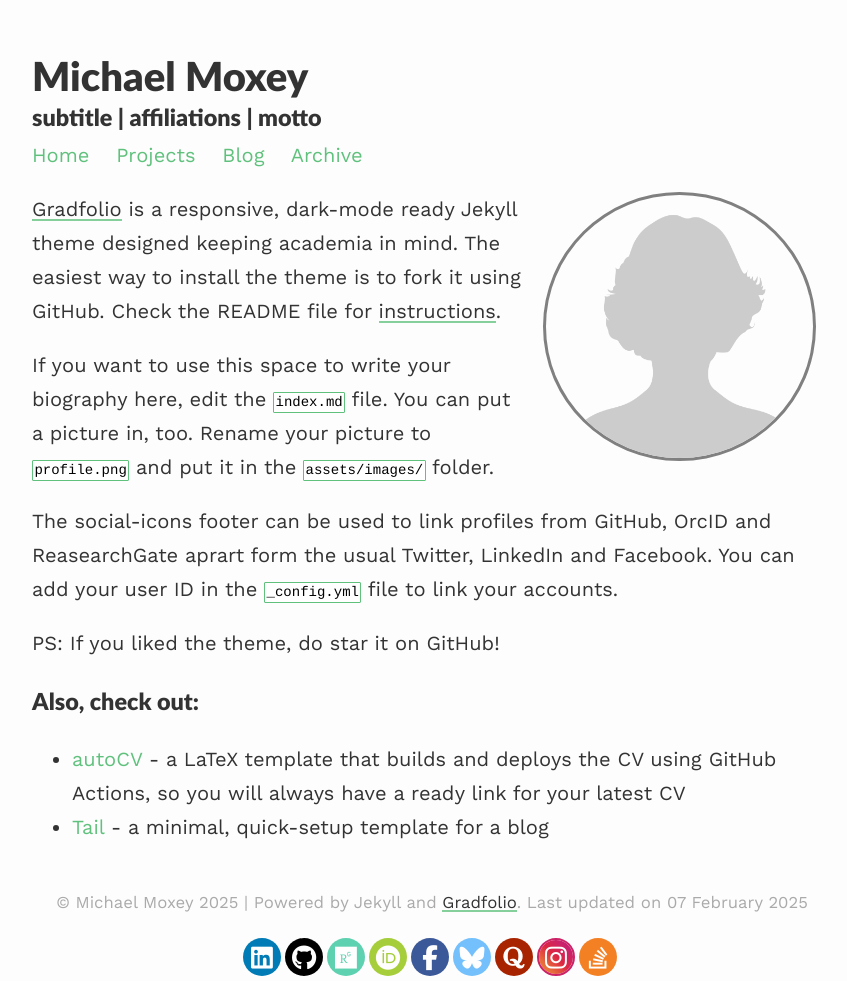
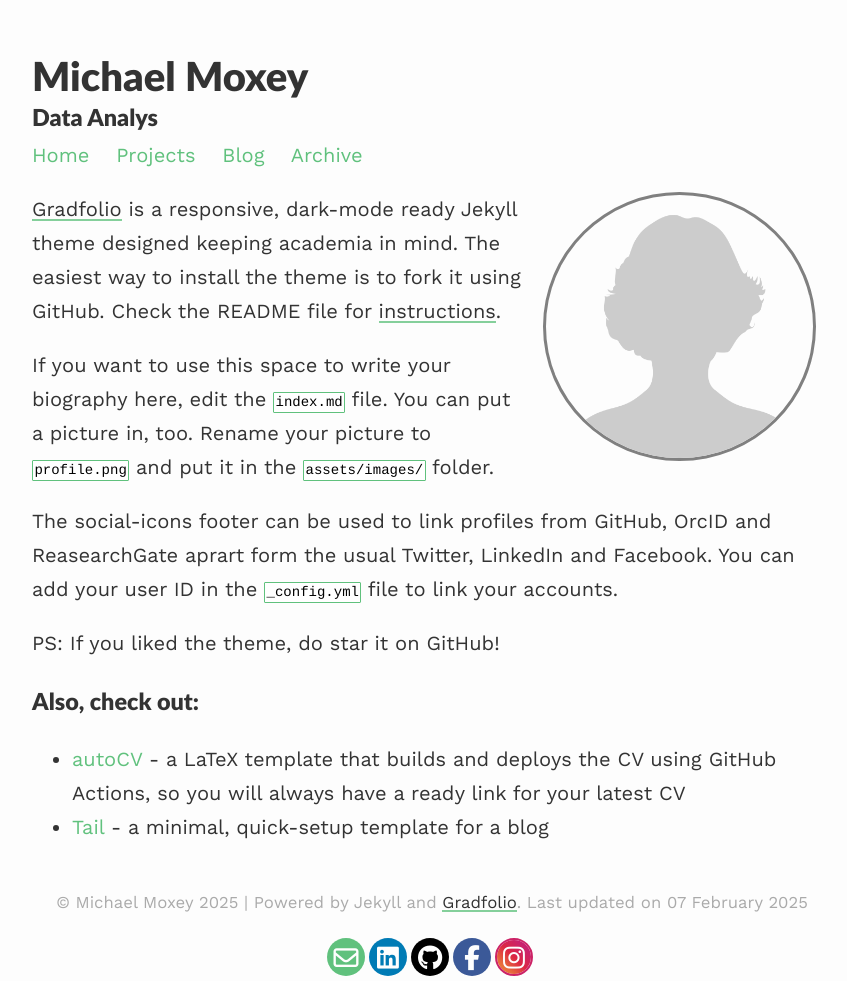
Before and after one commit to MikeMox1/Mikemoxey1.github.io, a Jekyll site: the page built from index.md, in a window 1280 px wide. Shown: the whole page, without its empty margins (208-1055 px from the left). Built offline with Jekyll 4.4.1, drawn with Linux system fonts in a browser that asks for light colours; part of the change alters nothing that is shown.

Commit message:
Update _config.yml

```diff
--- a/_config.yml
+++ b/_config.yml
@@ -1,11 +1,11 @@
 ### your site title here
 
 title: Michael Moxey
-description: subtitle | affiliations | motto
+description: Data Analys
 
 baseurl: /gradfolio #name of GitHub repository
-url: "" #custom url to be used instead of GitHub repository
-email: #
+url: "https://github.com/MikeMox1/Mikemoxey1.github.io.git"
+email: MicMoxey@gmail.com
 
 # Pagination
 paginate: 4
@@ -13,15 +13,10 @@ permalink: /blog/:year/:title/
 paginate_path: /blog/page:num/
 
 # Social media links in footer
-linkedin: "#"
-stackoverflow: "#"
-github: "#"
-researchgate: "#"
-orcid: "#"
-quora: "#"
+linkedin: "Linkedin.com/in/MicMoxey"
+github: "https://github.com/MikeMox1"
 instagram: "#"
 facebook: "#"
-bluesky: "#"
 
 # Markdown
 highlighter: rouge
```
